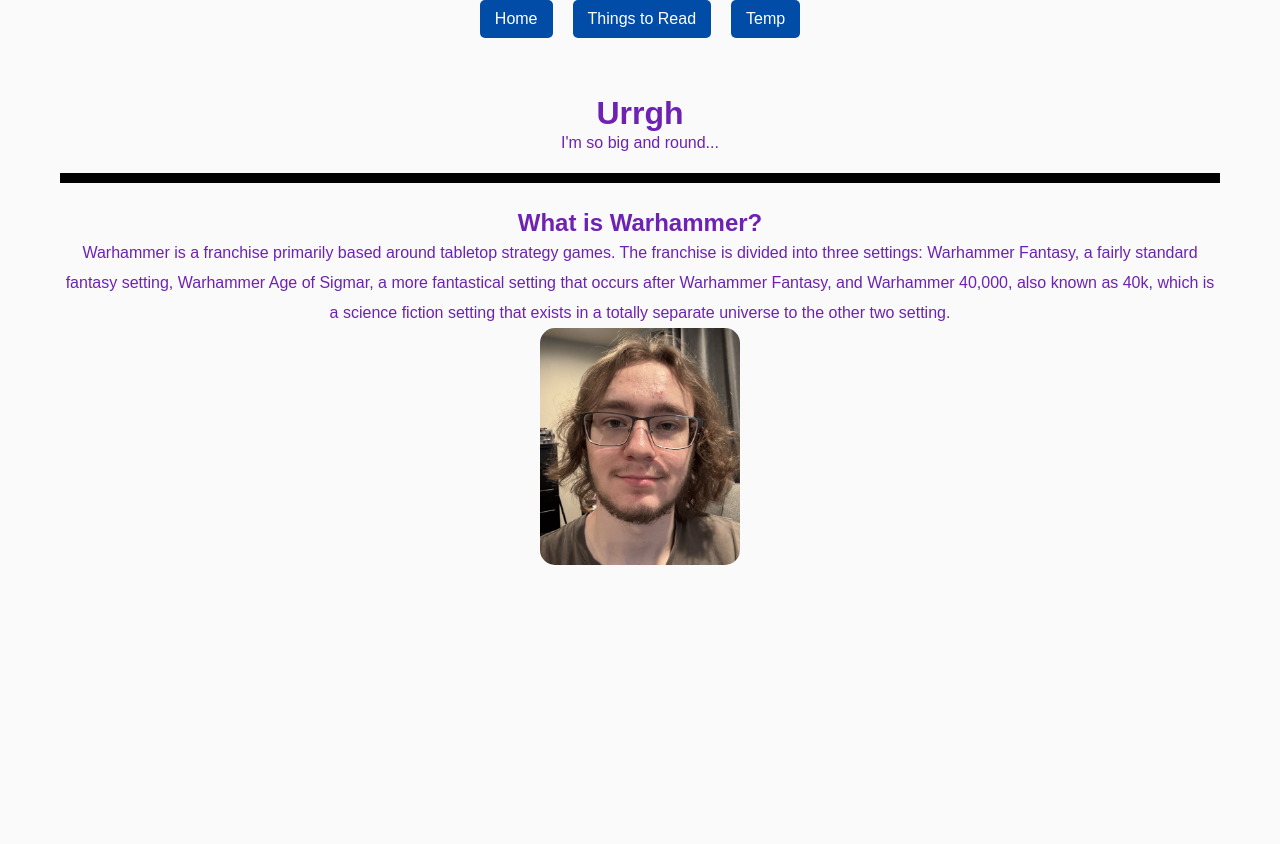
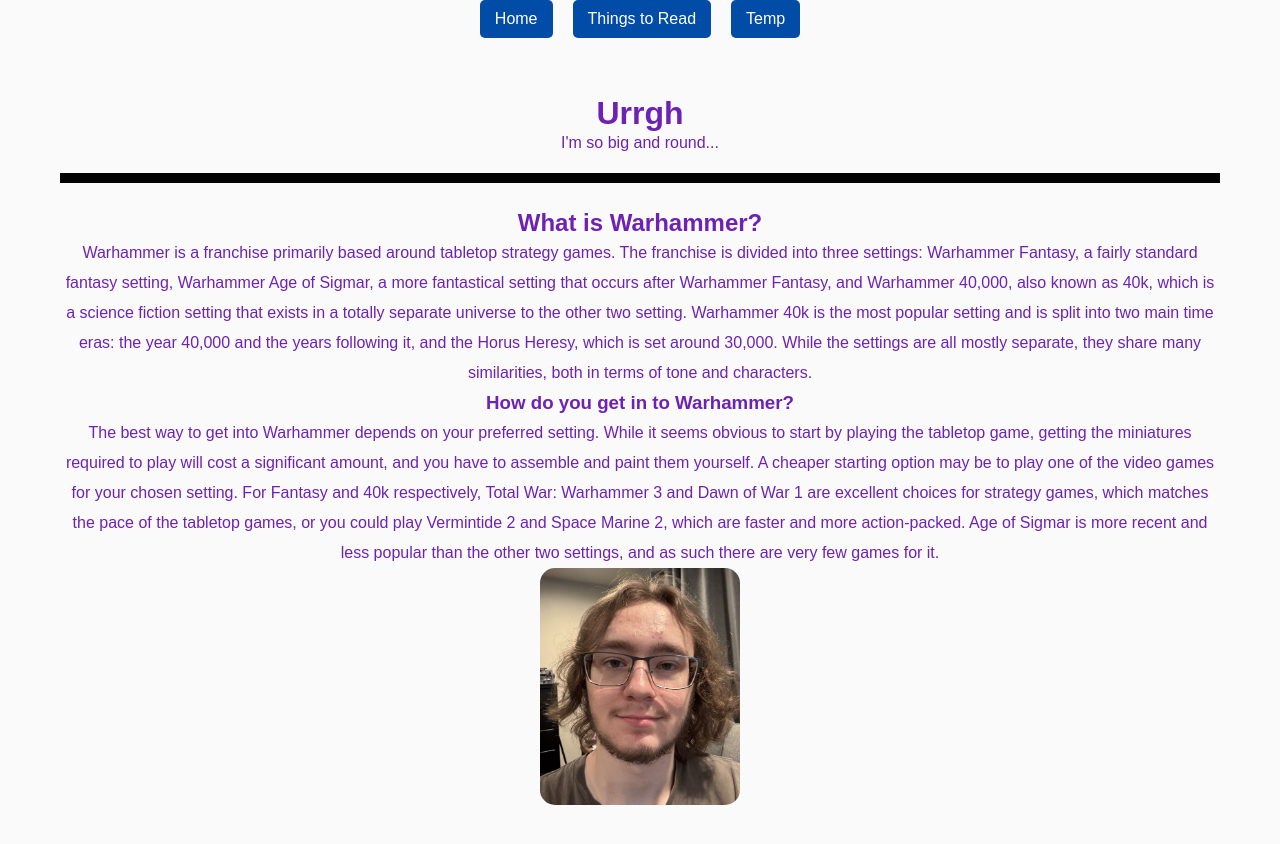
Before and after one commit to Trayouras/css-480-hello-world-new, a Next.js app: page /temp in a window 1280 px wide. Shown: the top 844 px of the page. Before the commit the page ends 800 px from the top, so only its background shows below. Built offline with nearby package versions, Linux system fonts and the light colour scheme.

Commit message:
Attention assignment filled out second section text

```diff
--- a/src/app/temp/page.js
+++ b/src/app/temp/page.js
@@ -41,7 +41,22 @@ export default function Home() {
                     The franchise is divided into three settings: Warhammer Fantasy, a fairly standard
                     fantasy setting, Warhammer Age of Sigmar, a more fantastical setting that occurs after
                     Warhammer Fantasy, and Warhammer 40,000, also known as 40k, which is a science fiction setting
-                    that exists in a totally separate universe to the other two setting.
+                    that exists in a totally separate universe to the other two setting. Warhammer 40k is
+                    the most popular setting and is split into two main time eras: the year 40,000 and
+                    the years following it, and the Horus Heresy, which is set around 30,000. While the settings
+                    are all mostly separate, they share many similarities, both in terms of tone and characters.
+                </p>
+                <h3>How do you get in to Warhammer?</h3>
+                <p>
+                    The best way to get into Warhammer depends on your preferred setting.
+                    While it seems obvious to start by playing the tabletop game, getting the miniatures
+                    required to play will cost a significant amount, and you have to assemble and
+                    paint them yourself. A cheaper starting option may be to play one of the video games
+                    for your chosen setting. For Fantasy and 40k respectively, Total War: Warhammer 3 and
+                    Dawn of War 1 are excellent choices for strategy games, which matches the
+                    pace of the tabletop games, or you could play Vermintide 2 and Space Marine 2, which are
+                    faster and more action-packed. Age of Sigmar is more recent and less popular than the other
+                    two settings, and as such there are very few games for it.
                 </p>
                 <img src="/selfie-new.jpg" alt="A picture of me" style={styles.image} />
             </section>
```
